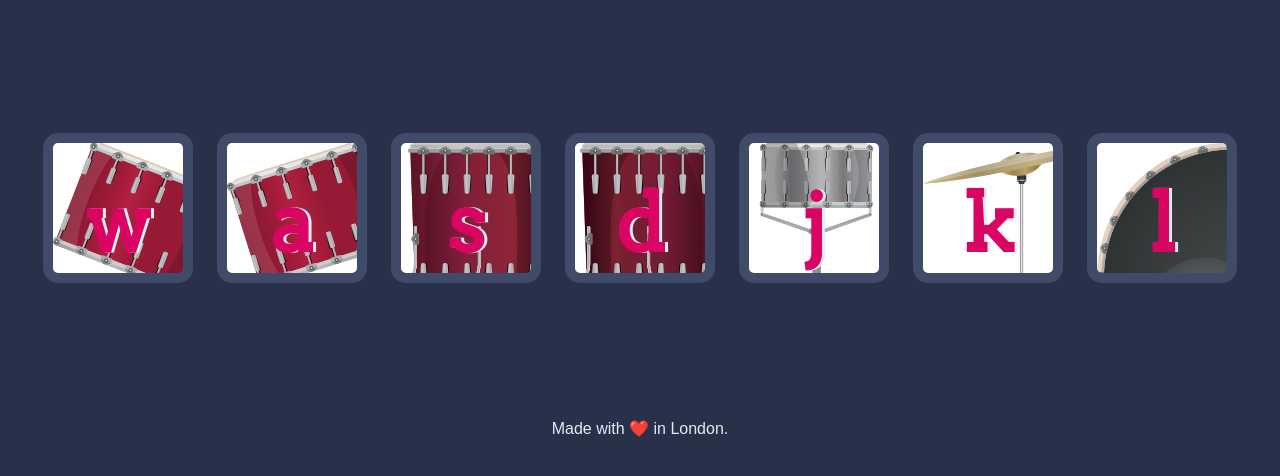
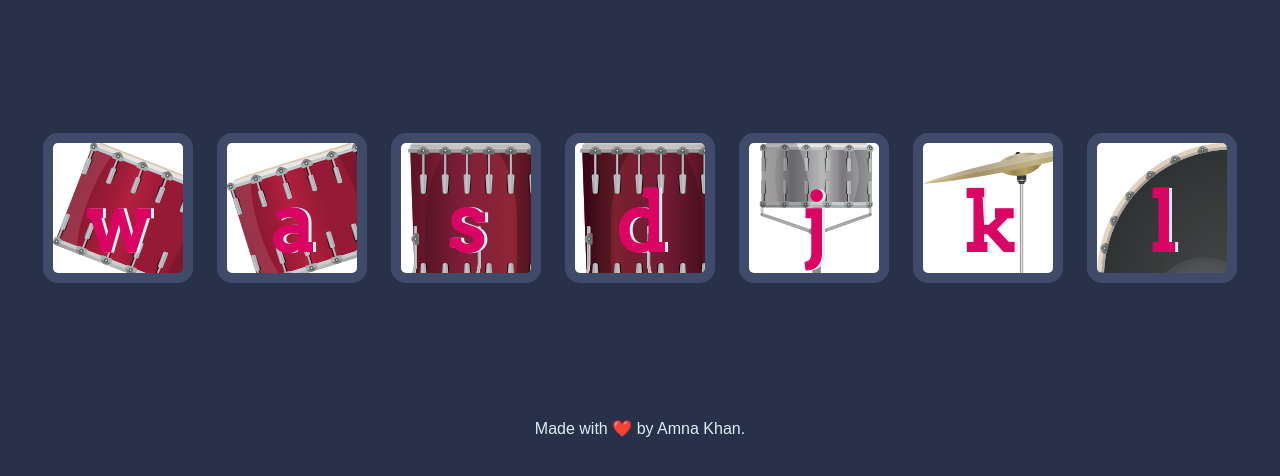
Before and after one commit to AmnaKhan1323/DrumKit, a plain HTML site: page index.html in a window 1280 px wide. Shown: the part 156-632 px from the top of the page. Drawn offline with Linux system fonts and the light colour scheme.

Commit message:
Update index.html

```diff
--- a/index.html
+++ b/index.html
@@ -24,7 +24,7 @@
 <script src="index.js" charset="utf-8"></script>
 
 <footer>
-  Made with ❤️ in London.
+  Made with ❤️ by Amna Khan.
 </footer>
 </body>
 </html>
```
